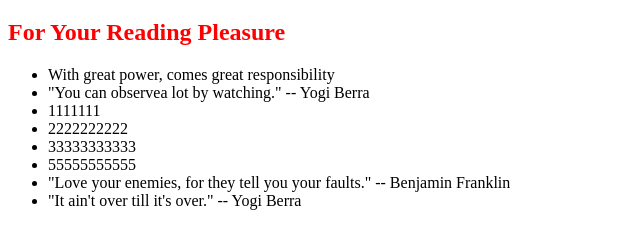
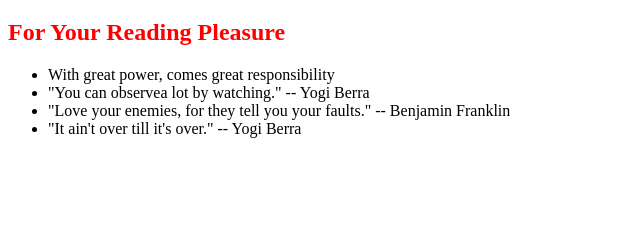
Before and after one commit to ADPikuleva/0main_openSAP_repo, a plain HTML site: page index.html in a window 1280 px wide. Shown: the part 61-310 px from the top of the page, without its empty margins (0-640 px from the left). Drawn offline with Linux system fonts and the light colour scheme.

Commit message:
test new branch

```diff
--- a/index.html
+++ b/index.html
@@ -11,10 +11,6 @@
 		<ul>
 			<li>With great power, comes great responsibility</li>
 			<li>"You can observea lot by watching." -- Yogi Berra</li>
-			<li>1111111</li>
-			<li>2222222222</li>
-			<li>33333333333</li>
-			<li>55555555555</li>
 			<li>"Love your enemies, for they tell you your faults." -- Benjamin Franklin </li>
 			<li>"It ain't over till it's over." -- Yogi Berra</li>
 		</ul>
```
